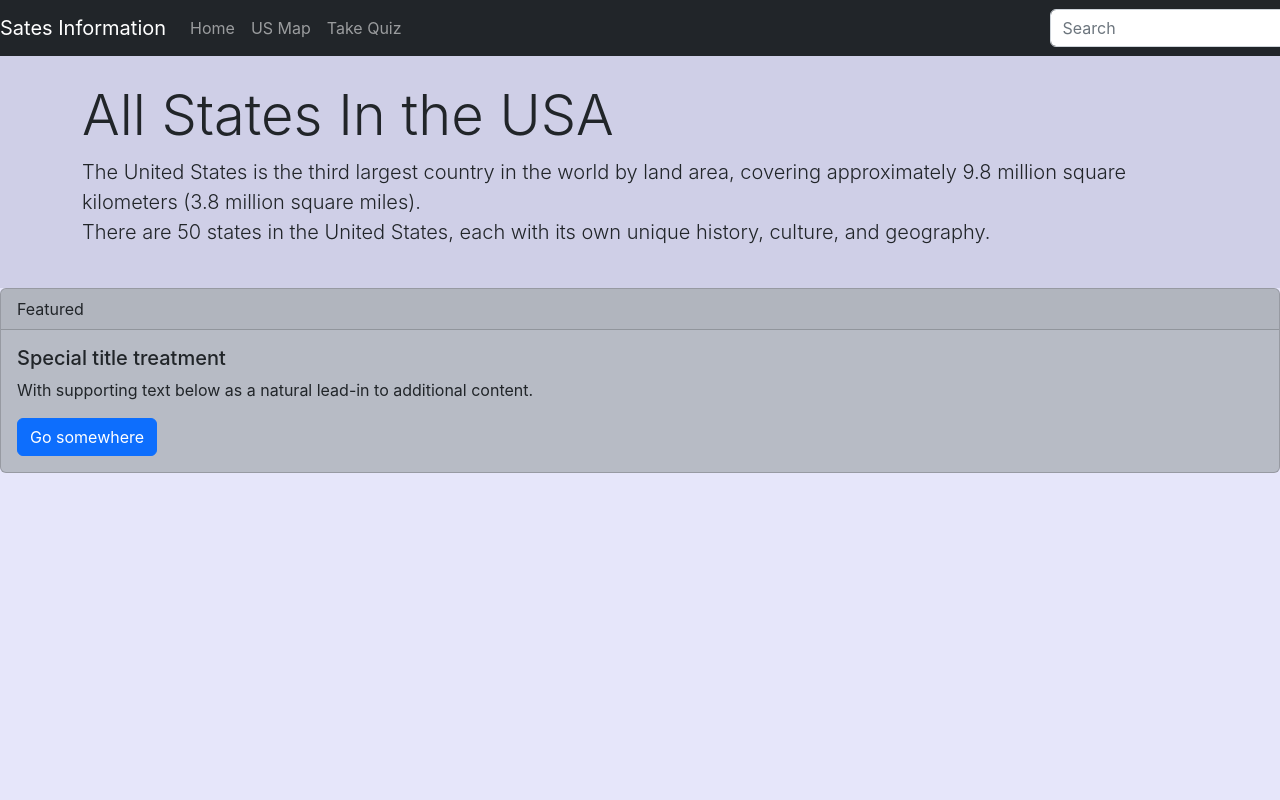
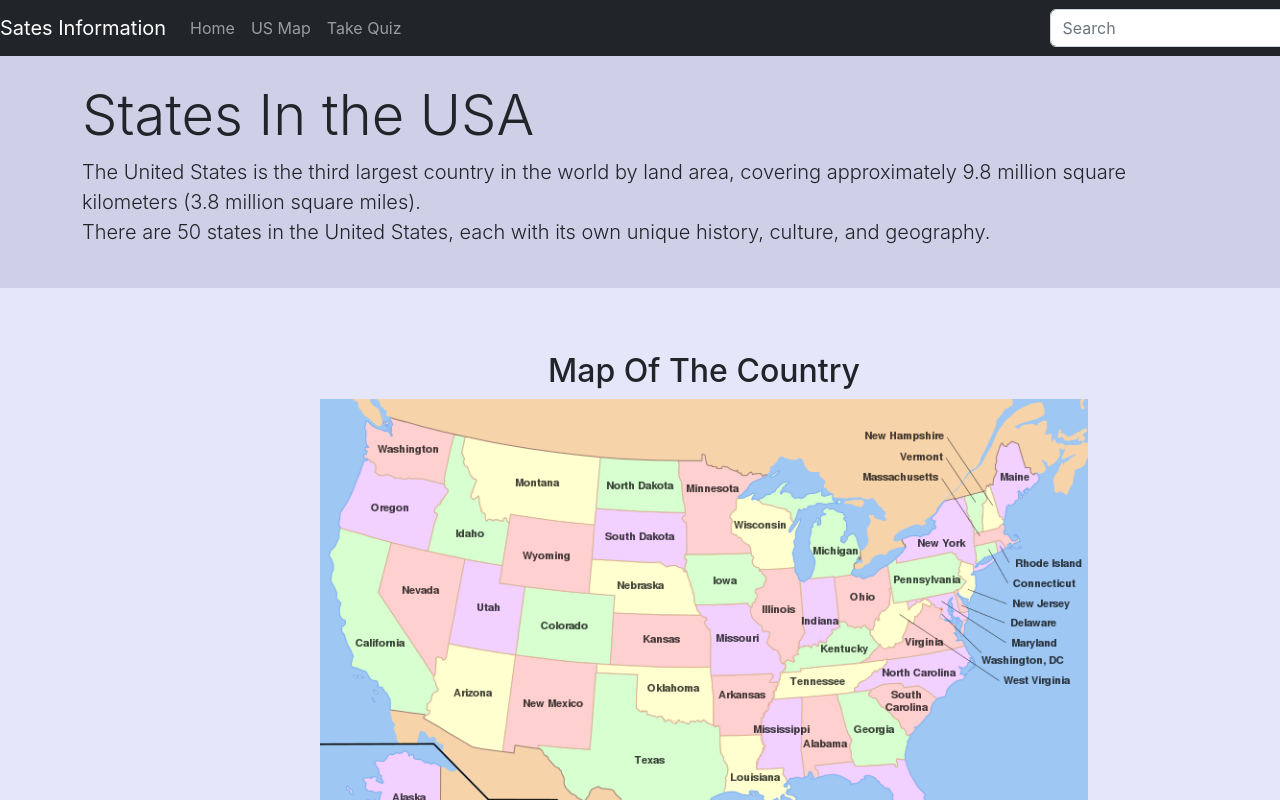
Before and after one commit to Tressymac/ADVANCED-WEB-SITE-DESIGN-FINAL-CLIENT, a React (Create React App) app: page /states/map in a window 1280 px wide. Shown: the top 800 px of the page. Built offline with nearby package versions, Linux system fonts and the light colour scheme.

Commit message:
adding in state map

```diff
--- a/package.json
+++ b/package.json
@@ -15,6 +15,7 @@
     "react-dom": "^18.2.0",
     "react-router-dom": "^6.10.0",
     "react-scripts": "5.0.1",
+    "scss": "^0.2.4",
     "web-vitals": "^2.1.4"
   },
   "scripts": {
@@ -40,5 +41,8 @@
       "last 1 firefox version",
       "last 1 safari version"
     ]
+  },
+  "devDependencies": {
+    "sass": "^1.62.0"
   }
 }
--- a/src/App.js
+++ b/src/App.js
@@ -6,6 +6,7 @@ import Header from './component/header/headers';
 import Footer from './component/footer/footer';
 import StateInfo from './component/stateInfo/stateInfo';
 import HomeInfo from './component/home/homeInfo';
+import UsMap from './component/map/map';
 
 function App() {
   return (
@@ -15,6 +16,7 @@ function App() {
       <HomeInfo />
         <Routes>
           <Route path='/states' element={<StateInfo />} />
+          <Route path='/states/map' element={<UsMap />} />
         </Routes>
       </BrowserRouter>
 
--- a/src/component/home/homeInfo.js
+++ b/src/component/home/homeInfo.js
@@ -5,7 +5,7 @@ function HomeInfo( {} ){
     return(
         <div class="jumbotron jumbotron-fluid jumbotronBox">
             <div class="container">
-                <h1 class="display-4">All States In the USA</h1>
+                <h1 class="display-4">States In the USA</h1>
                 <p class="lead">
                     The United States is the third largest country in the world by land area,
                     covering approximately 9.8 million square kilometers (3.8 million square miles).
--- /dev/null
+++ b/src/component/map/UsMap.scss
@@ -0,0 +1,15 @@
+.us-map-container {
+    width: 100%;
+    height: 100%;
+    display: flex;
+    justify-content: center;
+    align-items: center;
+    margin: 5%;
+    flex-direction: column;
+}
+
+.us-map-image {
+    width: 60%;
+    height: 100%;
+    object-fit: contain;
+}
--- /dev/null
+++ b/src/component/map/map.js
@@ -0,0 +1,15 @@
+import React from 'react';
+import '../map/UsMap.scss';
+import usMapImage from '../../assets/images/us-map.webp';
+
+const UsMap = () => {
+  return (
+    <div className="us-map-container">
+        <h2>Map Of The Country</h2>
+        <img src={usMapImage} alt="US map" className="us-map-image" />
+        <p><em>Image by: <a href='https://upload.wikimedia.org/wikipedia/commons/a/a5/Map_of_USA_with_state_names.svg'>wikimedia.org</a></em></p>
+    </div>
+  );
+};
+
+export default UsMap;
```
Also changed, not shown: src/assets/images/us-map.webp (added), 1 other file (tests, documents, lock files or other folders).
